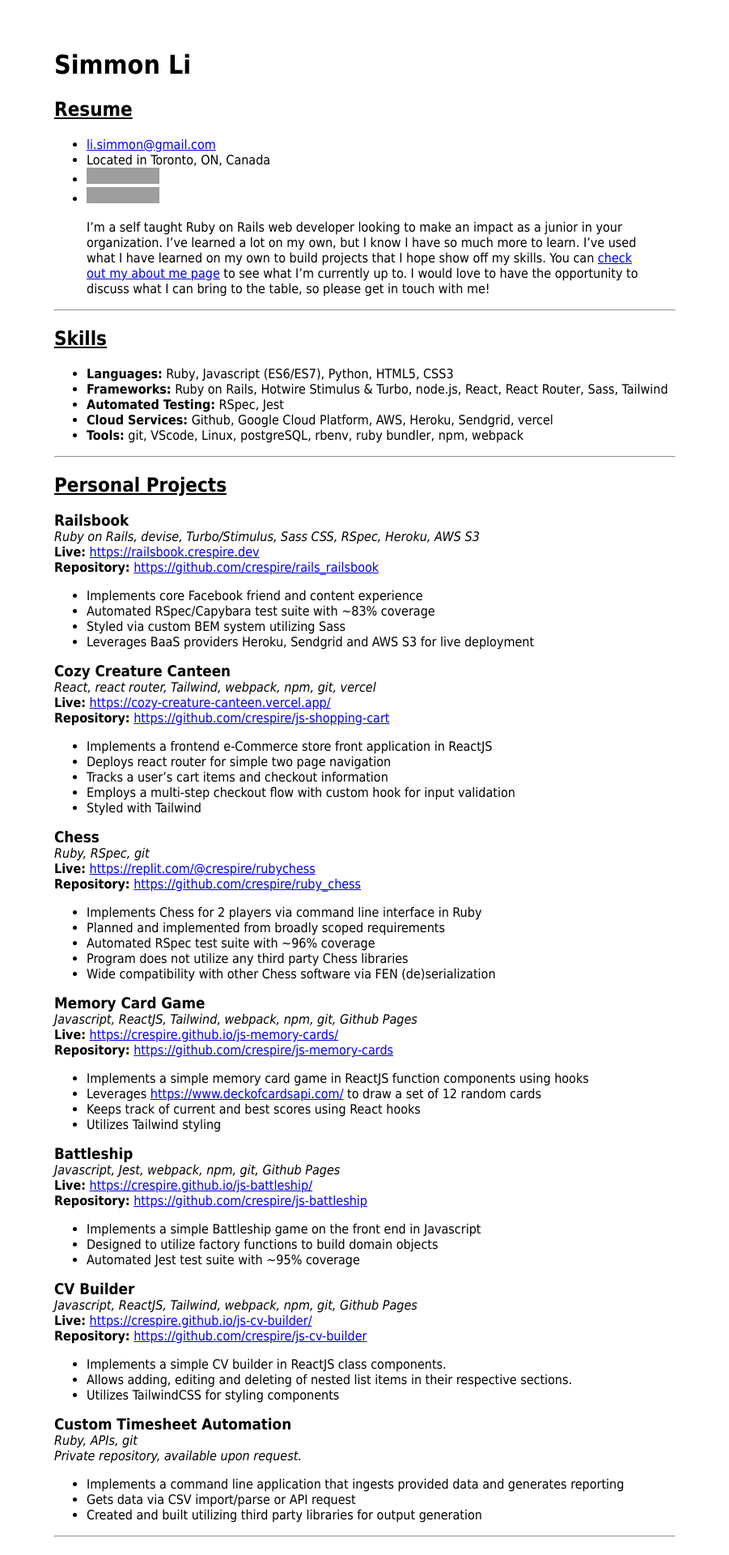
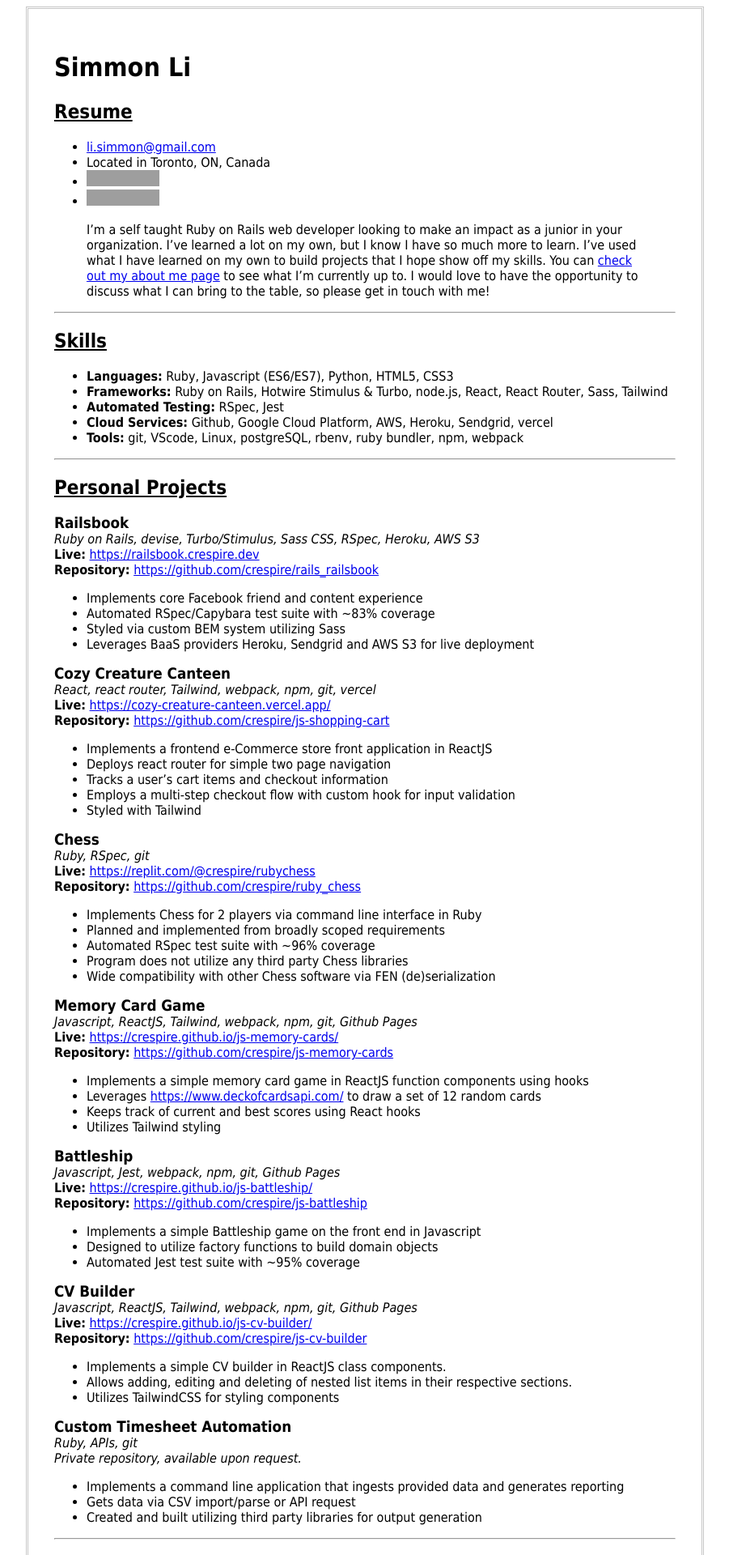
Before and after one commit to crespire/crespire, a Jekyll site: the page built from resume.md, in a window 1280 px wide. Shown: the top 1920 px of the page at 81% size, without its empty margins (189-1090 px from the left). Built offline with Jekyll 4.4.1, drawn with Linux system fonts in a browser that asks for light colours; our own code applies the rules of GitHub Pages for plain Markdown files; grey boxes are pictures that could not be loaded.

Commit message:
style: add border on main element

```diff
--- a/assets/css/styles.css
+++ b/assets/css/styles.css
@@ -8,6 +8,7 @@ body {
 .main {
   padding: 2em;
   max-width: 48rem;
+  border: 3px double #c6c6c6;
 }
 
 h2 {
```
